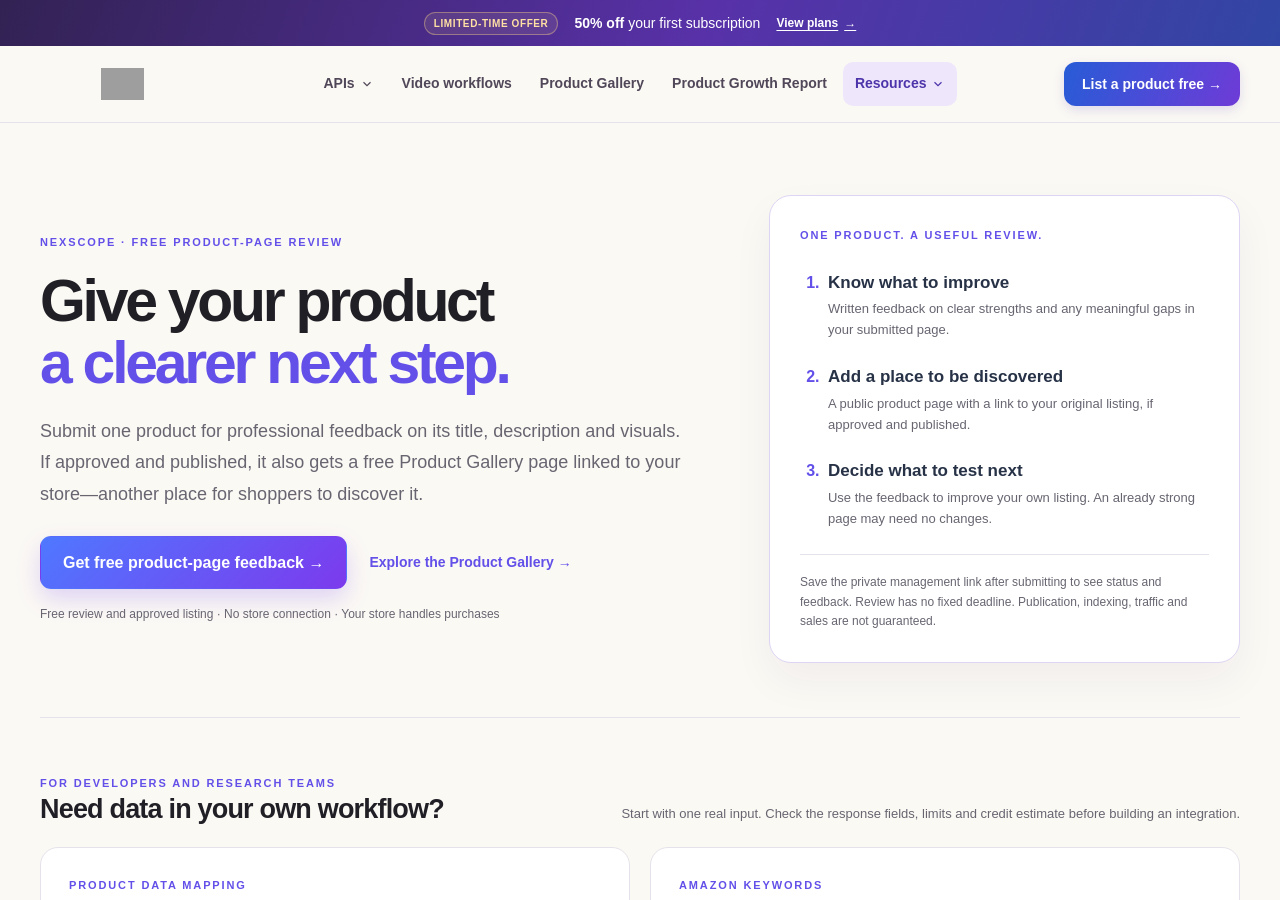
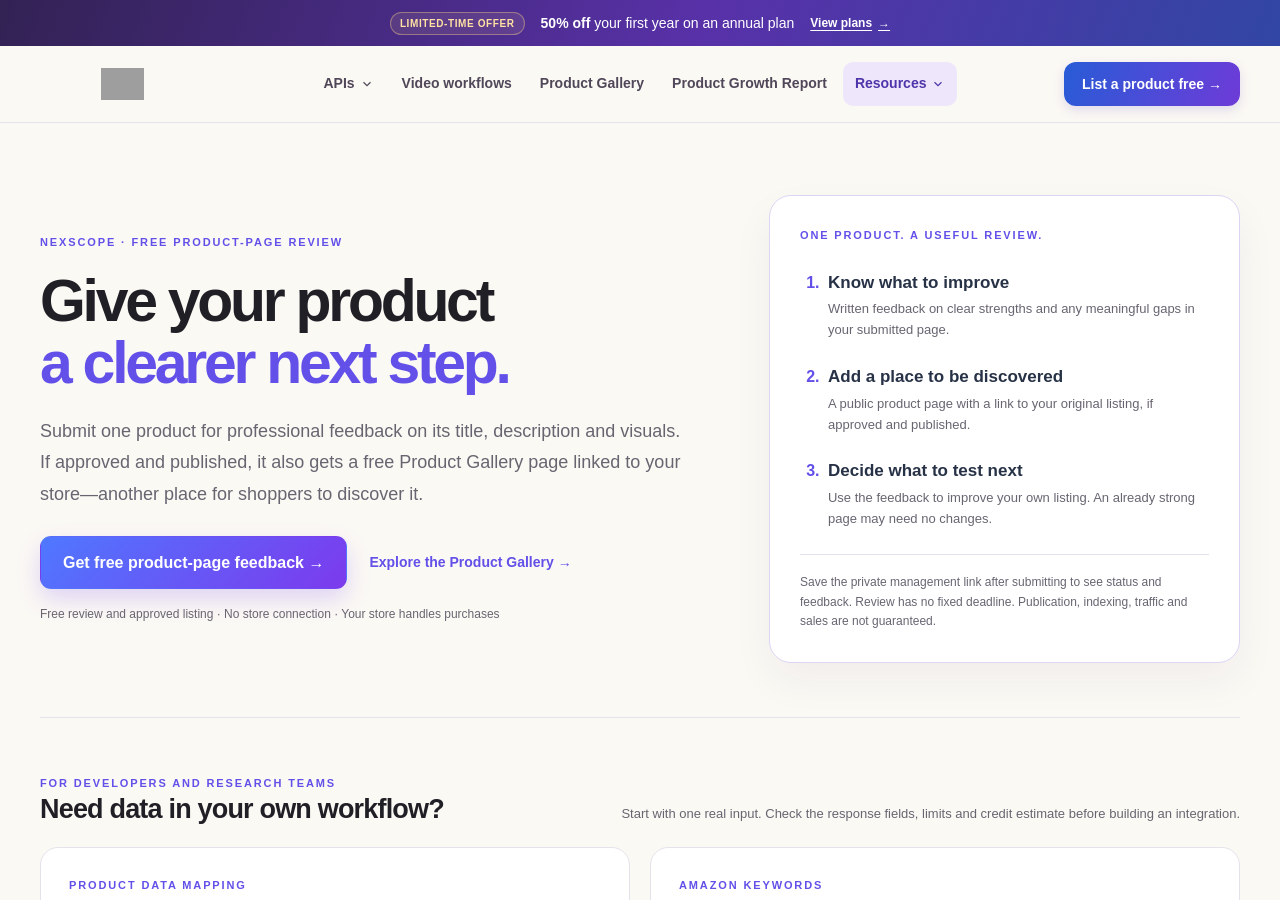
Before and after one commit to nexscope-ai/ecommerce-ai-tools, a Jekyll site: the page built from docs/index.md, in a window 1280 px wide and 900 px high. Built offline with Jekyll 4.4.1, drawn with Linux system fonts in a browser that asks for light colours.

Commit message:
Clarify the annual subscription discount across Learn

```diff
--- a/docs/_includes/site-header.html
+++ b/docs/_includes/site-header.html
@@ -1,7 +1,7 @@
 <header class="trends-header">
 <a class="subscription-offer" href="https://www.nexscope.ai/pricing?co-from=learn" data-track="start_using" data-subscription-offer="" data-cta-placement="subscription-banner" target="_blank" rel="noopener">
   <span class="subscription-offer-badge">Limited-time offer</span>
-  <span class="subscription-offer-message"><strong>50% off</strong> your first subscription</span>
+  <span class="subscription-offer-message"><strong>50% off</strong> your first year on an annual plan</span>
   <span class="subscription-offer-action">View plans <span aria-hidden="true">→</span></span>
 </a>
 <div class="wrap">
--- a/docs/_layouts/default.html
+++ b/docs/_layouts/default.html
@@ -169,7 +169,7 @@
     {% unless page.private_page %}
     <script src="{{ '/assets/traffic-attribution.js' | relative_url }}?v=1" defer></script>
     <script src="{{ '/assets/analytics.js' | relative_url }}?v=10" defer></script>
-    <script src="/learn-feature-analytics.js?v=2" defer></script>
+    <script src="/learn-feature-analytics.js?v=3" defer></script>
     <script src="https://analytics.ahrefs.com/analytics.js" data-key="q6pDSjaAKMskPeTdzPWCtQ" async></script>
     {% endunless %}
     <link rel="icon" href="https://learn.nexscope.ai/favicon.png">
--- a/scripts/learn-data-shell.mjs
+++ b/scripts/learn-data-shell.mjs
@@ -4,7 +4,7 @@ export function learnDataHeader(path) {
   return `<header class="trends-header">
 <a class="subscription-offer" href="https://www.nexscope.ai/pricing?co-from=learn" data-track="start_using" data-subscription-offer="" data-cta-placement="subscription-banner" target="_blank" rel="noopener">
   <span class="subscription-offer-badge">Limited-time offer</span>
-  <span class="subscription-offer-message"><strong>50% off</strong> your first subscription</span>
+  <span class="subscription-offer-message"><strong>50% off</strong> your first year on an annual plan</span>
   <span class="subscription-offer-action">View plans <span aria-hidden="true">→</span></span>
 </a>
 <div class="wrap">
--- a/scripts/templates/product-showcase-product.html
+++ b/scripts/templates/product-showcase-product.html
@@ -344,7 +344,7 @@
   </style>
   <script src="https://learn.nexscope.ai/ecommerce-ai-tools/assets/traffic-attribution.js?v=1" defer></script>
   <script src="https://learn.nexscope.ai/ecommerce-ai-tools/assets/analytics.js?v=10" defer></script>
-  <script src="/learn-feature-analytics.js?v=1" defer></script>
+  <script src="/learn-feature-analytics.js?v=3" defer></script>
 </head>
 <body>
   <!-- shared Learn navigation -->
```
